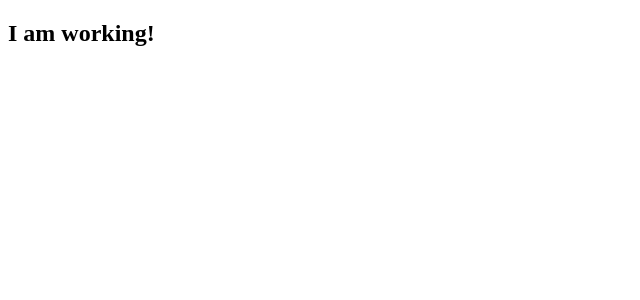
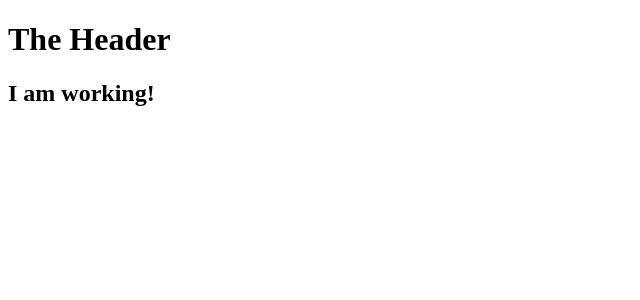
Before and after one commit to evagolabek/udemy-angular-app-shopping-recipe-app, an Angular app in the folder udemy-project/: page / in a window 1280 px wide. Shown: the top 300 px of the page, without its empty margins (0-640 px from the left). Built offline with nearby package versions, Linux system fonts and the light colour scheme.

Commit message:
header component manually

```diff
--- a/udemy-project/src/app/app.component.html
+++ b/udemy-project/src/app/app.component.html
@@ -1,3 +1,5 @@
+<app-header></app-header>
+
 <div class="container">
   <div class="row">
     <div class="col-md-12">
--- a/udemy-project/src/app/app.module.ts
+++ b/udemy-project/src/app/app.module.ts
@@ -3,10 +3,12 @@
 
 import { AppRoutingModule } from './app-routing.module';
 import { AppComponent } from './app.component';
+import { HeaderComponent } from './header/header.component';
 
 @NgModule({
   declarations: [
-    AppComponent
+    AppComponent,
+    HeaderComponent
   ],
   imports: [
     BrowserModule,
--- /dev/null
+++ b/udemy-project/src/app/header/header.component.html
@@ -0,0 +1 @@
+<h1>The Header</h1>
```
Also changed, not shown: udemy-project/src/app/header/header.component.ts (added, +9 -0 lines).
